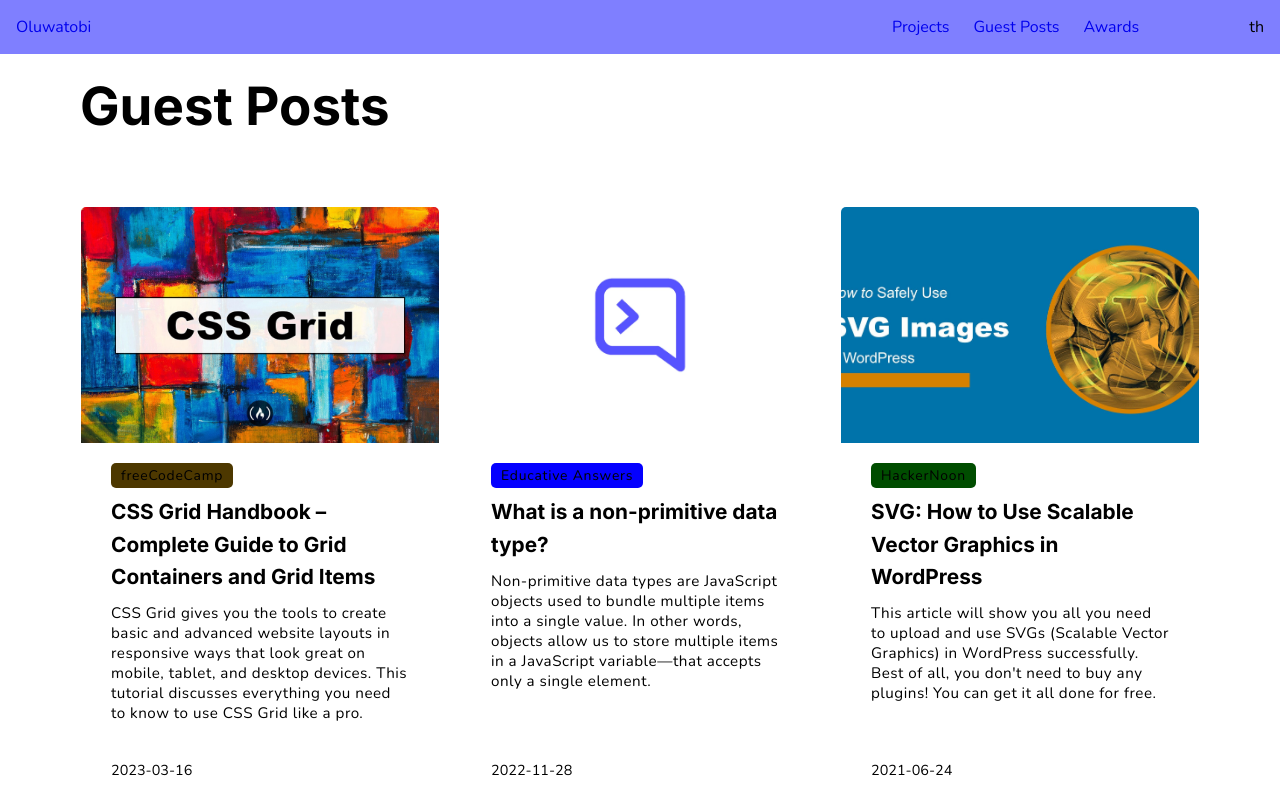
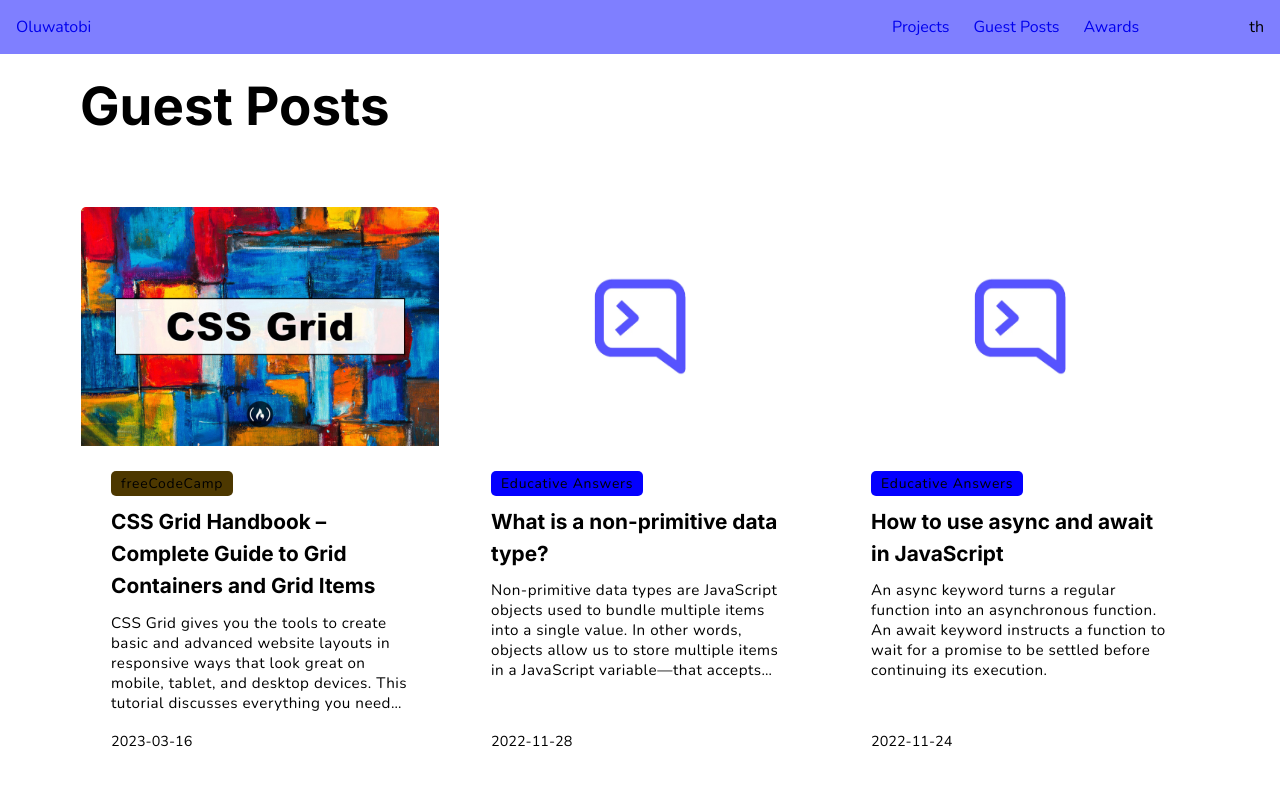
Before and after one commit to oluwatobiss/personal-portfolio, a Next.js app: page /guest-posts in a window 1280 px wide. Built offline with nearby package versions, Linux system fonts and the light colour scheme.

Commit message:
Make cards' height grow uniformly

```diff
--- a/src/components/GuestPostCards.jsx
+++ b/src/components/GuestPostCards.jsx
@@ -22,7 +22,6 @@ const guestPostCards = allGuestPostsInDescOrder.map((i) => {
         <Image src={i.imgSrc} alt={i.imgAlt} placeholder="blur" />
       </section>
       <section className={`${styles.textSection} ${nunito.className}`}>
-        <div>
         <span
           className={`${styles.postHost} ${
             styles[`${i.host.replace(/\s/g, "")}Tag`]
@@ -32,7 +31,6 @@ const guestPostCards = allGuestPostsInDescOrder.map((i) => {
         </span>
         <h2 className={inter.className}>{i.title}</h2>
         <p>{i.about}</p>
-        </div>
         <div className={styles.publishedDate}>{i.publishedDate}</div>
       </section>
     </div>
--- a/src/educativeAnswersPostsInfoArray.js
+++ b/src/educativeAnswersPostsInfoArray.js
@@ -10,6 +10,141 @@ const educativeAnswersPostsInfoArray = [
       "Non-primitive data types are JavaScript objects used to bundle multiple items into a single value. In other words, objects allow us to store multiple items in a JavaScript variable—that accepts only a single element.",
     publishedDate: "2022-11-28",
   },
+  {
+    imgSrc: educativeAnswers,
+    imgAlt: "Educative Answers Logo",
+    host: "Educative Answers",
+    title: "How to use async and await in JavaScript",
+    about:
+      "An async keyword turns a regular function into an asynchronous function. An await keyword instructs a function to wait for a promise to be settled before continuing its execution.",
+    publishedDate: "2022-11-24",
+  },
+  {
+    imgSrc: educativeAnswers,
+    imgAlt: "Educative Answers Logo",
+    host: "Educative Answers",
+    title: "What is a primitive data type?",
+    about:
+      "Primitive data types are the basic values we use to build a webpage. A primitive value is neither a property nor a method. It is a basic value used in a property, method, variable, or function.",
+    publishedDate: "2022-11-24",
+  },
+  {
+    imgSrc: educativeAnswers,
+    imgAlt: "Educative Answers Logo",
+    host: "Educative Answers",
+    title: "How to use an ES modules aggregator file",
+    about:
+      "An aggregator file is a script we solely use to import and re-export the exported items of other modules. This article shows the required steps to create and use an aggregator file.",
+    publishedDate: "2022-06-03",
+  },
+  {
+    imgSrc: educativeAnswers,
+    imgAlt: "Educative Answers Logo",
+    host: "Educative Answers",
+    title: "How to rename exports and imports in ES Modules",
+    about:
+      'We use the "as" keyword to rename the code we import and export. You can rename multiple imports or exports by separating each "as" statement with a comma.',
+    publishedDate: "2022-06-02",
+  },
+  {
+    imgSrc: educativeAnswers,
+    imgAlt: "Educative Answers Logo",
+    host: "Educative Answers",
+    title: "How to publish apps to NPM",
+    about:
+      "NPM is a free registry for public package authors. We can use it to publish projects that have a package.json file. The article shows the steps required to share your package with the world!",
+    publishedDate: "2022-05-25",
+  },
+  {
+    imgSrc: educativeAnswers,
+    imgAlt: "Educative Answers Logo",
+    host: "Educative Answers",
+    title: "How to use an ES module and webpack",
+    about:
+      "ES module is a file that allows us to export its code. Webpack is a tool developers use to bundle an application’s modules and dependencies into a single browser-compatible JavaScript file.",
+    publishedDate: "2022-05-20",
+  },
+  {
+    imgSrc: educativeAnswers,
+    imgAlt: "Educative Answers Logo",
+    host: "Educative Answers",
+    title: "How to edit text on double-click in ReactJS",
+    about:
+      "This article shows the steps required to permit editing the text of a page on double-click. To follow along, make sure you've installed Node 10.16 and NPM 5.6 on your system.",
+    publishedDate: "2022-04-15",
+  },
+  {
+    imgSrc: educativeAnswers,
+    imgAlt: "Educative Answers Logo",
+    host: "Educative Answers",
+    title: "What is declaration vs. initialization vs. invocation?",
+    about:
+      "Declaration declares the creation of variables and functions. Initialization assigns initial values to variables. Invocation executes a piece of code.",
+    publishedDate: "2022-02-10",
+  },
+  {
+    imgSrc: educativeAnswers,
+    imgAlt: "Educative Answers Logo",
+    host: "Educative Answers",
+    title: "What is array and object destructuring in JavaScript?",
+    about:
+      "Array destructuring extracts an array’s value into new variables neatly. Object destructuring extracts an object’s value into new variables neatly.",
+    publishedDate: "2022-01-15",
+  },
+  {
+    imgSrc: educativeAnswers,
+    imgAlt: "Educative Answers Logo",
+    host: "Educative Answers",
+    title: "What are rest parameters and rest variables in JavaScript?",
+    about:
+      "A JavaScript rest parameter comprises the rest operator and a regular parameter name. A JavaScript rest variable consists of the rest operator and a variable.",
+    publishedDate: "2021-11-24",
+  },
+  {
+    imgSrc: educativeAnswers,
+    imgAlt: "Educative Answers Logo",
+    host: "Educative Answers",
+    title: "What is a web address?",
+    about:
+      "A web address or URL is a website’s specific location. In other words, a URL is a text string that specifies the location of webpages, images, or videos on the internet.",
+    publishedDate: "2021-10-30",
+  },
+  {
+    imgSrc: educativeAnswers,
+    imgAlt: "Educative Answers Logo",
+    host: "Educative Answers",
+    title: "What is DNS Hierarchy?",
+    about:
+      'A DNS hierarchy is a system used to sort the parts of a domain according to their importance. This article uses "www.codesweetly.com" to explain the DNS Hierarchy tree.',
+    publishedDate: "2021-10-21",
+  },
+  {
+    imgSrc: educativeAnswers,
+    imgAlt: "Educative Answers Logo",
+    host: "Educative Answers",
+    title: "What is a CSS unit?",
+    about:
+      "A CSS unit is the standard of measurement used in CSS to express the size of a specific element’s property. This article uses examples to discuss the two types of CSS units.",
+    publishedDate: "2021-07-26",
+  },
+  {
+    imgSrc: educativeAnswers,
+    imgAlt: "Educative Answers Logo",
+    host: "Educative Answers",
+    title: "Pure function vs. impure function",
+    about:
+      "An impure function is a function that contains one or more side effects. A pure function is a function without any side effects.",
+    publishedDate: "2021-07-23",
+  },
+  {
+    imgSrc: educativeAnswers,
+    imgAlt: "Educative Answers Logo",
+    host: "Educative Answers",
+    title: "What is a side effect?",
+    about:
+      "Side effect occurs in a program when you use an external code in your function, which impacts the function’s ability to perform its task.",
+    publishedDate: "2021-07-20",
+  },
 ];
 
 export default educativeAnswersPostsInfoArray;
--- a/src/styles/GuestPosts.module.css
+++ b/src/styles/GuestPosts.module.css
@@ -13,13 +13,13 @@
 .guestPostCard {
   border: 1px solid white;
   border-radius: 5px;
-  display: grid;
-  grid-template-rows: 40% 1fr;
+  display: flex; /* Use to configure .textSection's flex-grow: 1 */
+  flex-direction: column;
 }
 
 .imageSection img {
   width: 100%;
-  height: 100%;
+  height: 240px;
   border-radius: 5px 5px 0 0;
   border-bottom: 1px solid white;
   object-fit: cover;
@@ -27,8 +27,9 @@
 
 .textSection {
   padding: 20px 30px;
-  display: grid;
-  grid-template-rows: 80% 1fr;
+  flex-grow: 1;
+  display: flex; /* Use to configure .publishedDate's margin-top: auto */
+  flex-direction: column;
 }
 
 .postHost {
@@ -36,6 +37,7 @@
   padding: 3px 10px;
   font-size: 0.87rem;
   letter-spacing: 0.77px;
+  width: fit-content;
 }
 
 .freeCodeCampTag {
@@ -60,12 +62,16 @@
 .textSection p {
   font-size: 0.95rem;
   letter-spacing: 0.5px;
+  display: -webkit-box;
+  -webkit-box-orient: vertical;
+  -webkit-line-clamp: 5;
+  overflow: hidden;
+  margin-bottom: 10px;
 }
 
 .publishedDate {
   border-top: 1px solid white;
-  margin-top: 20px;
-  padding-top: 10px;
   font-size: 0.9rem;
-  align-self: end;
+  margin-top: auto;
+  padding-top: 7px;
 }
```
Lines whose indentation alone changed are shown as unchanged.
